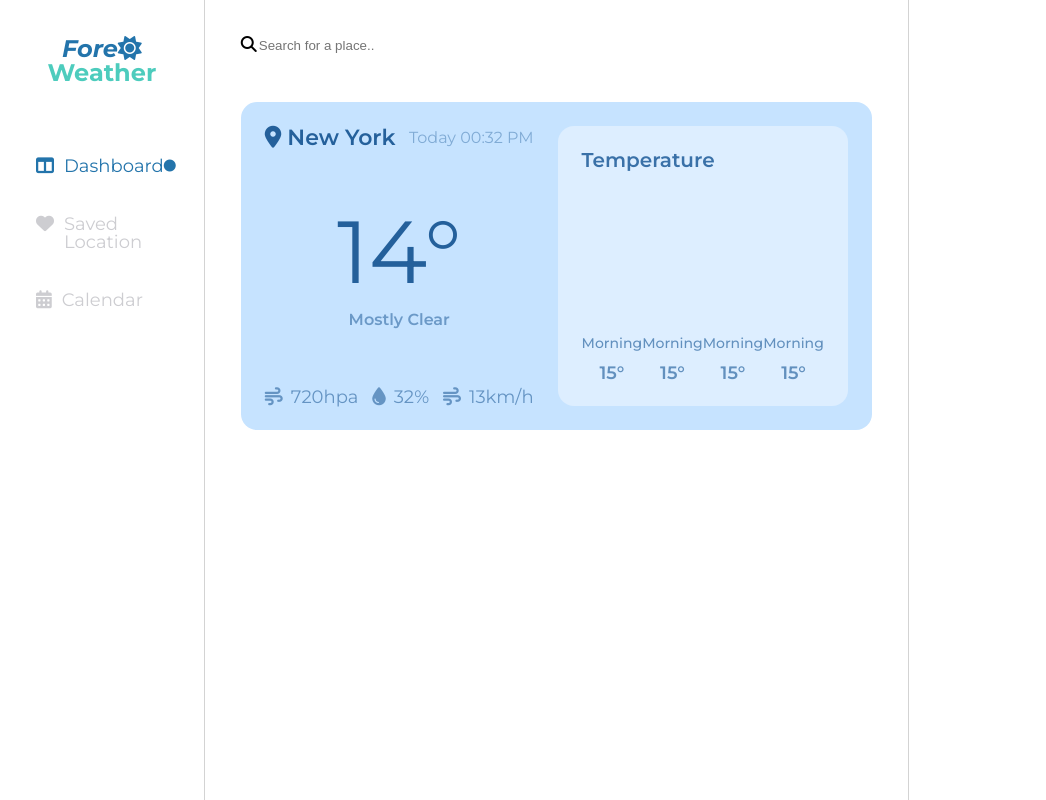
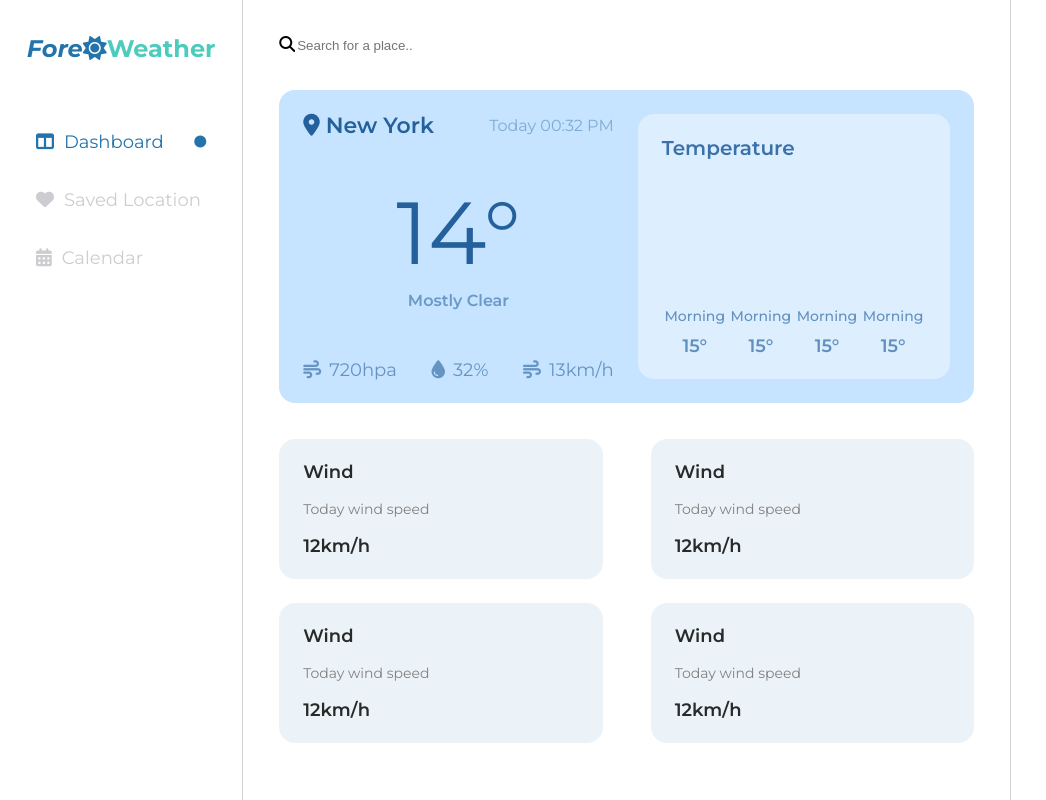
Before and after one commit to EmilArnaudov/react-softuni, a React (Create React App) app in the folder weather-forecast/: page / in a window 1280 px wide. Shown: the whole page, without its empty margins (0-1046 px from the left). Built offline with nearby package versions, Linux system fonts and the light colour scheme.

Commit message:
finish main component styling

```diff
--- a/weather-forecast/src/components/aside/Aside.module.css
+++ b/weather-forecast/src/components/aside/Aside.module.css
@@ -1,5 +1,5 @@
 .aside {
-    width: 16%;
+    width: 19%;
     height: 100%;
     border-right: 1px solid lightgray;
 }
--- a/weather-forecast/src/components/input/Input.module.css
+++ b/weather-forecast/src/components/input/Input.module.css
@@ -1,6 +1,6 @@
 .input {
     border: none;
-    margin-bottom: 48px;
+    margin-bottom: 36px;
 }
 
 .input:focus {
--- a/weather-forecast/src/components/main/Main.js
+++ b/weather-forecast/src/components/main/Main.js
@@ -1,12 +1,14 @@
 import styles from './Main.module.css';
 import Input from '../input/Input';
 import WeatherDetailsLarge from '../weatherDetailsLarge/WeatherDetailsLarge';
+import WeatherDetailsSecondary from '../weatherDetailsSecondary/WeatherDetailsSecondary';
 
 export default function Main() {
     return (
         <div className={styles.main}>
             <Input></Input>
             <WeatherDetailsLarge></WeatherDetailsLarge>
+            <WeatherDetailsSecondary></WeatherDetailsSecondary>
         </div>
     )
 }
--- a/weather-forecast/src/components/main/Main.module.css
+++ b/weather-forecast/src/components/main/Main.module.css
@@ -1,5 +1,5 @@
 .main {
-    width: 55%;
+    width: 60%;
     height: 100%;
     border-right: 1px solid lightgray;
     padding: 36px;
--- /dev/null
+++ b/weather-forecast/src/components/rightAside/RightAside.js
@@ -0,0 +1,5 @@
+export default function RightAside() {
+    return (
+        <div className={container} ></div>
+    )
+}
--- /dev/null
+++ b/weather-forecast/src/components/rightAside/RightAside.module.css
@@ -0,0 +1,3 @@
+.container {
+    width: 21%;
+}
--- a/weather-forecast/src/components/weatherDetailsLarge/WeatherDetailsLarge.module.css
+++ b/weather-forecast/src/components/weatherDetailsLarge/WeatherDetailsLarge.module.css
@@ -1,11 +1,12 @@
 .container {
     background-color: #c6e3ff;
     width: 100%;
-    height: 45%;
+    height: 43%;
     border-radius: 16px;
     padding: 24px;
     display: flex;
     gap: 24px;
+    margin-bottom: 36px;
 }
 
 .placeAndTime {
--- /dev/null
+++ b/weather-forecast/src/components/weatherDetailsSecondary/WeatherDetailsSecondary.js
@@ -0,0 +1,50 @@
+import styles from './WeatherDetailsSecondary.module.css'
+
+export default function WeatherDetailsSecondary() {
+    return (
+        <div className={styles.container}>
+
+            <div className={styles.row}>
+            <div className={styles.secondary}>
+                    <div className={styles.secondaryLeftSide}>
+                        <p className={styles.secondaryTitle}>Wind</p>
+                        <p className={styles.secondaryDescription}>Today wind speed</p>
+                        <p className={styles.secondaryUnits}>12km/h</p>
+                    </div>
+                    <div className={styles.secondaryRightSide}>
+                    </div>
+                </div>
+                <div className={styles.secondary}>
+                    <div className={styles.secondaryLeftSide}>
+                        <p className={styles.secondaryTitle}>Wind</p>
+                        <p className={styles.secondaryDescription}>Today wind speed</p>
+                        <p className={styles.secondaryUnits}>12km/h</p>
+                    </div>
+                    <div className={styles.secondaryRightSide}>
+                    </div>
+                </div>
+            </div>
+
+            <div className={styles.row}>
+            <div className={styles.secondary}>
+                    <div className={styles.secondaryLeftSide}>
+                        <p className={styles.secondaryTitle}>Wind</p>
+                        <p className={styles.secondaryDescription}>Today wind speed</p>
+                        <p className={styles.secondaryUnits}>12km/h</p>
+                    </div>
+                    <div className={styles.secondaryRightSide}>
+                    </div>
+                </div>
+                <div className={styles.secondary}>
+                    <div className={styles.secondaryLeftSide}>
+                        <p className={styles.secondaryTitle}>Wind</p>
+                        <p className={styles.secondaryDescription}>Today wind speed</p>
+                        <p className={styles.secondaryUnits}>12km/h</p>
+                    </div>
+                    <div className={styles.secondaryRightSide}>
+                    </div>
+                </div>
+            </div>
+        </div>
+    )
+}
--- /dev/null
+++ b/weather-forecast/src/components/weatherDetailsSecondary/WeatherDetailsSecondary.module.css
@@ -0,0 +1,49 @@
+.container {
+    display: flex;
+    flex-wrap: wrap;
+    gap: 24px;
+}
+
+.secondary {
+    background-color: #ecf3f8;
+    padding: 24px;
+    width: calc(50% - 24px);
+    border-radius: 16px;
+    height: 140px;
+    display: flex;
+}
+
+.row {
+    display: flex;
+    justify-content: space-between;
+    width: 100%;
+}
+
+.secondaryTitle {
+    color: #282a2a;
+    font-size: 18px;
+    font-weight: 600;
+
+}
+
+.secondaryDescription {
+    color: gray;
+    font-size: 14px;
+}
+
+.secondaryUnits {
+    color: #282a2a;
+    font-size: 18px;
+    font-weight: 600;
+}
+
+.secondaryLeftSide {
+    width: 50%;
+    display: flex;
+    flex-direction: column;
+    justify-content: space-between;
+}
+
+.secondaryRightSide {
+    width: 50%;
+}
```
